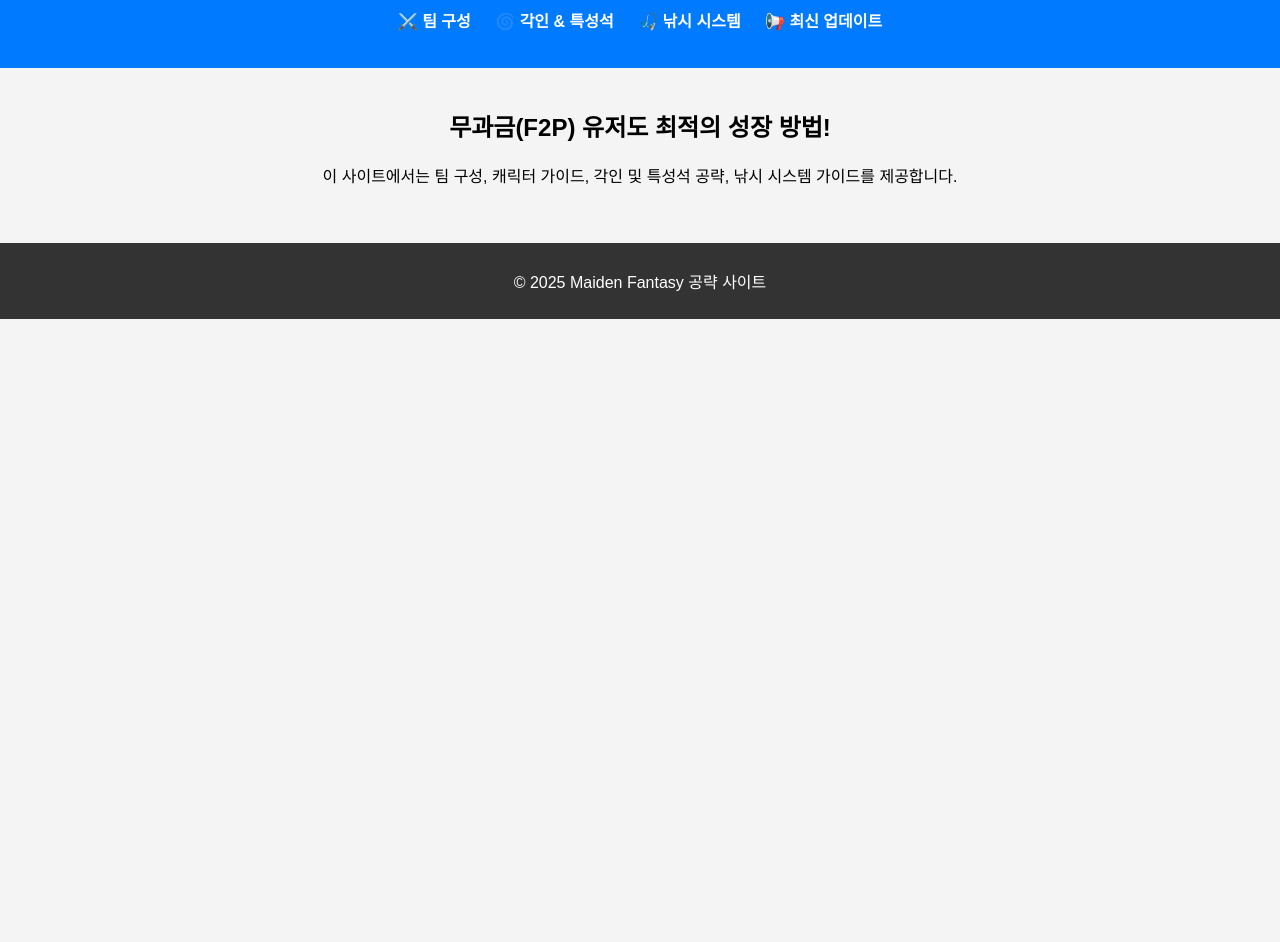
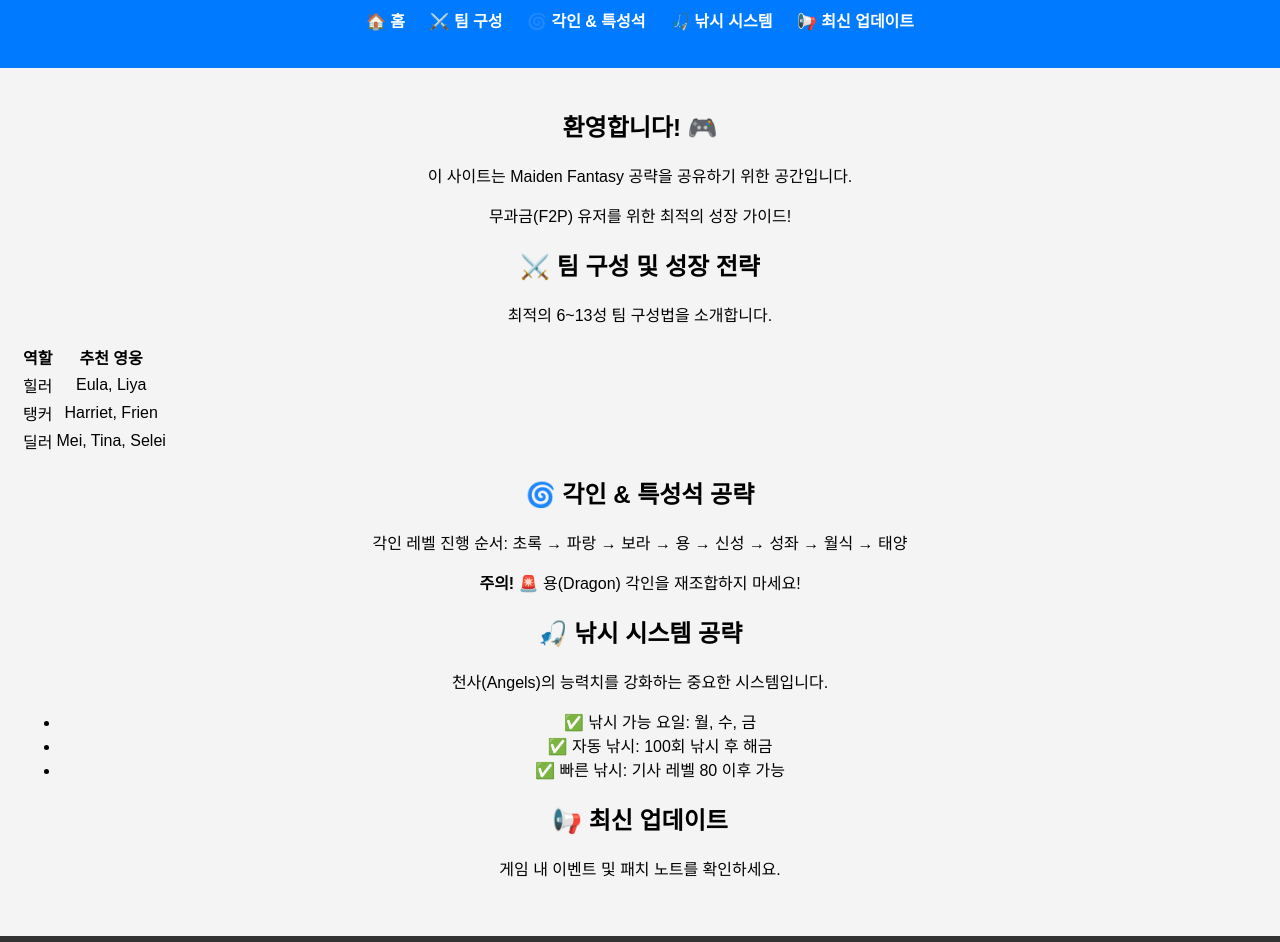
Before and after one commit to JaehyoSong/maiden-fantasy-guide, a plain HTML site: page index.html in a window 1280 px wide. Shown: the part 101-1043 px from the top of the page. Before the commit the page ends 800 px from the top, so only its background shows below. Drawn offline with Linux system fonts and the light colour scheme.

Commit message:
Update index.html

```diff
--- a/index.html
+++ b/index.html
@@ -5,29 +5,83 @@
     <meta name="viewport" content="width=device-width, initial-scale=1.0">
     <title>Maiden Fantasy 공략</title>
     <link rel="stylesheet" href="styles.css">
+    <script src="script.js" defer></script>
 </head>
 <body>
+
+    <!-- 배경 -->
+    <div class="background"></div>
+
+    <!-- 헤더 -->
     <header>
-        <h1>🎮 Maiden Fantasy 공략 사이트</h1>
+        <h1>Maiden Fantasy 공략 사이트</h1>
         <nav>
             <ul>
-                <li><a href="team.html">⚔️ 팀 구성</a></li>
-                <li><a href="sigil.html">🌀 각인 & 특성석</a></li>
-                <li><a href="fishing.html">🎣 낚시 시스템</a></li>
-                <li><a href="updates.html">📢 최신 업데이트</a></li>
+                <li><a href="#" onclick="showTab('home')">🏠 홈</a></li>
+                <li><a href="#" onclick="showTab('team')">⚔️ 팀 구성</a></li>
+                <li><a href="#" onclick="showTab('sigil')">🌀 각인 & 특성석</a></li>
+                <li><a href="#" onclick="showTab('fishing')">🎣 낚시 시스템</a></li>
+                <li><a href="#" onclick="showTab('updates')">📢 최신 업데이트</a></li>
             </ul>
         </nav>
     </header>
 
+    <!-- 콘텐츠 -->
     <main>
-        <section class="intro">
-            <h2>무과금(F2P) 유저도 최적의 성장 방법!</h2>
-            <p>이 사이트에서는 팀 구성, 캐릭터 가이드, 각인 및 특성석 공략, 낚시 시스템 가이드를 제공합니다.</p>
+        <section id="home" class="tab active">
+            <h2>환영합니다! 🎮</h2>
+            <p>이 사이트는 Maiden Fantasy 공략을 공유하기 위한 공간입니다.</p>
+            <p>무과금(F2P) 유저를 위한 최적의 성장 가이드!</p>
+        </section>
+
+        <section id="team" class="tab">
+            <h2>⚔️ 팀 구성 및 성장 전략</h2>
+            <p>최적의 6~13성 팀 구성법을 소개합니다.</p>
+            <table>
+                <tr>
+                    <th>역할</th>
+                    <th>추천 영웅</th>
+                </tr>
+                <tr>
+                    <td>힐러</td>
+                    <td>Eula, Liya</td>
+                </tr>
+                <tr>
+                    <td>탱커</td>
+                    <td>Harriet, Frien</td>
+                </tr>
+                <tr>
+                    <td>딜러</td>
+                    <td>Mei, Tina, Selei</td>
+                </tr>
+            </table>
+        </section>
+
+        <section id="sigil" class="tab">
+            <h2>🌀 각인 & 특성석 공략</h2>
+            <p>각인 레벨 진행 순서: 초록 → 파랑 → 보라 → 용 → 신성 → 성좌 → 월식 → 태양</p>
+            <p><b>주의! 🚨</b> 용(Dragon) 각인을 재조합하지 마세요!</p>
+        </section>
+
+        <section id="fishing" class="tab">
+            <h2>🎣 낚시 시스템 공략</h2>
+            <p>천사(Angels)의 능력치를 강화하는 중요한 시스템입니다.</p>
+            <ul>
+                <li>✅ 낚시 가능 요일: 월, 수, 금</li>
+                <li>✅ 자동 낚시: 100회 낚시 후 해금</li>
+                <li>✅ 빠른 낚시: 기사 레벨 80 이후 가능</li>
+            </ul>
+        </section>
+
+        <section id="updates" class="tab">
+            <h2>📢 최신 업데이트</h2>
+            <p>게임 내 이벤트 및 패치 노트를 확인하세요.</p>
         </section>
     </main>
 
     <footer>
-        <p>&copy; 2025 Maiden Fantasy 공략 사이트</p>
+        <p>&copy; 2025 Maiden Fantasy 공략</p>
     </footer>
+
 </body>
 </html>
```
